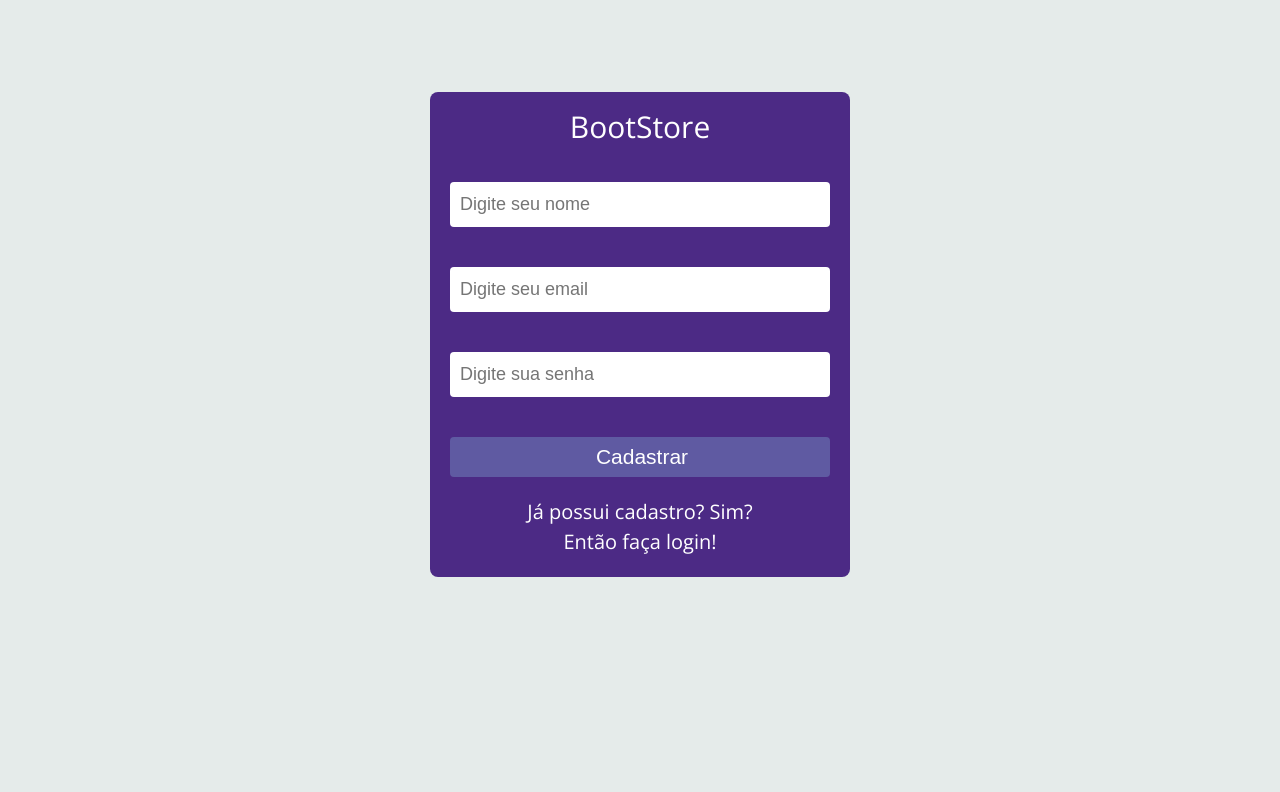
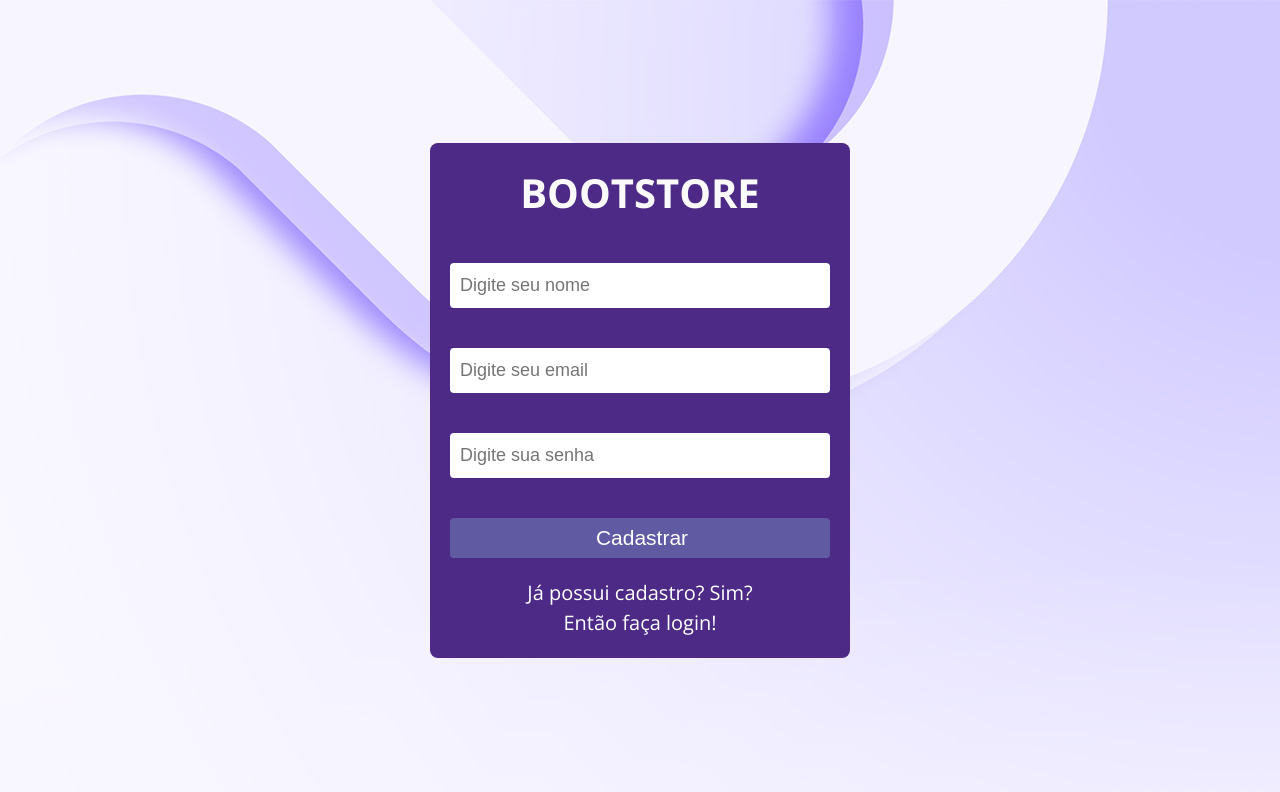
Before and after one commit to Ranbut/projeto15-boot_store-front, a React (Create React App) app: page /signup in a window 1280 px wide. Shown: the top 792 px of the page. Built offline with nearby package versions, Linux system fonts and the light colour scheme.

Commit message:
Fix: style and sweet alert

```diff
--- a/package.json
+++ b/package.json
@@ -16,7 +16,9 @@
     "react-router-dom": "^6.7.0",
     "react-scripts": "^5.0.1",
     "sort-by": "^1.2.0",
-    "styled-components": "^5.3.6"
+    "styled-components": "^5.3.6",
+    "sweetalert": "^2.1.2",
+    "sweetalert2": "^11.7.1"
   },
   "scripts": {
     "start": "react-scripts start",
--- a/src/App.js
+++ b/src/App.js
@@ -1,8 +1,8 @@
 import AuthProvider from "./contexts/AuthContext";
 import { BrowserRouter, Routes, Route } from "react-router-dom";
-import SignIn from "./components/SignIn";
+import SignIn from "./components/Auth/SignIn.js";
 import { GlobalStyle } from "./globalStyles";
-import SignUp from "./components/SignUp";
+import SignUp from "./components/Auth/SignUp.js";
 import Home from "./components/Home/Home.js";
 import Cart from "./components/Cart";
 import Checkout from './components/Checkout/Checkout.js'
--- a/src/components/SignIn.js
+++ b/src/components/Auth/SignIn.js
@@ -1,27 +1,52 @@
-import styled from "styled-components";
-import axios from "axios";
 import { useNavigate } from "react-router-dom";
 import { useContext, useState } from "react";
+import { AuthContext } from "../../contexts/AuthContext";
+import Swal from "sweetalert2";
+import {Container, Form, Input, Button, GoTo } from "./styles.js";
+import { signInPost } from "../../services/auth.js";
 
 export default function SignIn() {
     const navigate = useNavigate();
+    const { setToken, userInfo, setUserInfo } = useContext(AuthContext);
     const [formInfo, setFormInfo] = useState({ email: '', password: '' })
 
     function handleForm(e) {
         setFormInfo({ ...formInfo, [e.target.name]: e.target.value });
-        console.log(formInfo);
     }
 
     function handleSubmit(e) {
         e.preventDefault();
-        console.log(formInfo);
-        const promise = axios.post(`http://localhost:5000/signin`, ({ ...formInfo }));
-        promise.then((res) => {
-            navigate("/")
-        });
-        promise.catch((error) => {
+        signInPost(formInfo).then((res) => {
+            setToken(res.data.token);
+            setUserInfo(res.data.user);
+
+            Swal.fire({
+                title: `Olá, ${userInfo.name}!`,
+                icon: 'success',
+            });
+            navigate("/");
+        })
+        .catch((error) => {
             console.log(error);
-            alert("Tente novamente");
+
+            if (error.response.status === 401) {
+                Swal.fire({
+                    title: 'Erro!',
+                    text: 'Você não está autorizado a fazer login, verifique seus dados ou realize um cadastro.',
+                    icon: 'error',
+                    confirmButtonText: 'Ok'
+                });
+            };
+
+            if (error.response.status === 500) {
+                Swal.fire({
+                    title: 'Erro',
+                    text: 'Aconteceu algo errado no nosso servidor, tente novamente mais tarde!',
+                    icon: 'error',
+                    cancelButtonText: 'Ok',
+                });
+            };
+
         })
     }
     return (<>
@@ -55,59 +80,3 @@ export default function SignIn() {
         </Container>
     </>)
 }
-const Container = styled.div`
-    background-color: #e5ebea;
-    display: flex;
-    flex-direction: column;
-    align-items: center;
-    justify-content: center;
-    width: 100%;
-    height: 668px;
-    margin: 0 auto;
-    font-family: "Open sans", sans-serif;
-    a {
-        text-decoration: none;
-    }
-`
-const Form = styled.form`
-background-color: #4c2a85;
-border-radius: 8px;
-display: flex;
-flex-direction: column;
-h1{
-    font-size: 30px;
-    text-align: center;
-    margin-top: 20px;
-    margin-bottom: 20px;
-}
-`
-const Input = styled.input`
-border: none;
-border-radius: 4px;
-margin: 20px 20px;
-width: 380px;
-height: 45px;
-padding-left: 10px;
-font-size: 18px;
-color: #c6c6c6;
-`
-const Button = styled.button`
-background-color: #5f5aa2;
-    border: none;
-    border-radius: 4px;
-    width: 380px;
-    height: 40px;
-    padding-left: 10px;
-    font-size: 21px;
-    font-style: bold;
-    color: #fff;
-    line-height:35px;
-    margin: 20px 20px;
-`
-const GoTo = styled.p`
-color: #ffffff;
-text-align: center;
-font-size: 20px;
-line-height:30px;
-margin-bottom: 20px;
-`
--- /dev/null
+++ b/src/components/Auth/SignUp.js
@@ -0,0 +1,97 @@
+
+import { useNavigate } from "react-router-dom";
+import { useState } from "react";
+import Swal from "sweetalert2";
+import {Container, Form, Input, Button, GoTo } from "./styles.js";
+import { signUpPost } from "../../services/auth.js";
+
+export default function SignUp() {
+    const navigate = useNavigate();
+    const [formInfo, setFormInfo] = useState({ name: '', email: '', password: '' })
+
+    function handleForm(e) {
+        setFormInfo({ ...formInfo, [e.target.name]: e.target.value });
+    }
+
+    function handleSubmit(e) {
+        e.preventDefault();
+       signUpPost(formInfo).then((res) => {
+            Swal.fire({
+                title: 'Parabéns!',
+                text: 'Novo usuário cadastrado com sucesso!',
+                icon: 'success',
+                confirmButtonText: 'Ótimo! Quero fazer Login!',
+            });
+            navigate("/signin")
+        })
+        .catch((error) => {
+            console.log(error);
+
+            if (error.response.status === 400) {
+                Swal.fire({
+                    title: 'Erro!',
+                    text: 'Verifique se seus dados estão digitados corretamente e se a sua senha tem mais de 4 dígitos',
+                    icon: 'error',
+                    confirmButtonText: 'Ok'
+                });
+            };
+
+            if (error.response.status === 409) {
+                Swal.fire({
+                    title: 'Erro!',
+                    text: 'Verifique os dados cadastrados ou tente fazer login!',
+                    icon: 'error',
+                    confirmButtonText: 'Ok'
+                })
+            };
+
+            if (error.response.status === 500) {
+                Swal.fire({
+                    title: 'Erro!',
+                    text: 'Ocorreu um erro com o nosso servidor, tente novamente mais tarde',
+                    icon: 'error',
+                    confirmButtonText: 'Ok'
+                })
+            };
+        })
+    }
+    return (<>
+        <Container>
+            <Form onSubmit={handleSubmit}>
+                <h1>BootStore</h1>
+                <Input
+                    type="name"
+                    placeholder="Digite seu nome"
+                    name="name"
+                    onChange={handleForm}
+                    value={formInfo.name}
+                    focus
+                    required
+                />
+                <Input
+                    type="email"
+                    placeholder="Digite seu email"
+                    name="email"
+                    onChange={handleForm}
+                    value={formInfo.email}
+                    focus
+                    required
+                />
+                <Input
+                    type="password"
+                    placeholder="Digite sua senha"
+                    name="password"
+                    onChange={handleForm}
+                    value={formInfo.password}
+                    focus
+                    required
+                />
+                <Button type="submit">Cadastrar</Button>
+                <GoTo onClick={() => navigate("/signin")}>
+                    <p>Já possui cadastro? Sim? </p>
+                    <p>Então faça login!</p>
+                </GoTo>
+            </Form>
+        </Container>
+    </>)
+}
--- /dev/null
+++ b/src/components/Auth/styles.js
@@ -0,0 +1,64 @@
+import styled from "styled-components";
+import background from "../../assets/background.jpg"
+
+export const Container = styled.div`
+     background-image: url(${background});
+    padding: 125px 10%;
+    display: flex;
+    flex-direction: column;
+    align-items: center;
+    justify-content: center;
+    width: 100%;
+    height: 100vh;
+    margin: 0 auto;
+    font-family: "Open sans", sans-serif;
+    a {
+        text-decoration: none;
+    }
+`
+export const Form = styled.form`
+    background-color: #4c2a85;
+    border-radius: 8px;
+    display: flex;
+    flex-direction: column;
+
+    h1{
+        text-align: center;
+        font-family: "Open Sans";
+        font-weight: 700;
+        font-size: 2.5rem;
+        padding: 30px 20px;
+        text-transform: uppercase;
+        color: #fafafa;
+    }
+`
+export const Input = styled.input`
+    border: none;
+    border-radius: 4px;
+    margin: 20px 20px;
+    width: 380px;
+    height: 45px;
+    padding-left: 10px;
+    font-size: 18px;
+    color: #c6c6c6;
+`
+export const Button = styled.button`
+    background-color: #5f5aa2;
+    border: none;
+    border-radius: 4px;
+    width: 380px;
+    height: 40px;
+    padding-left: 10px;
+    font-size: 21px;
+    font-style: bold;
+    color: #fff;
+    line-height:35px;
+    margin: 20px 20px;
+`
+export const GoTo = styled.p`
+    color: #ffffff;
+    text-align: center;
+    font-size: 20px;
+    line-height: 30px;
+    margin-bottom: 20px;
+`
--- a/src/components/Carrosel/styles.js
+++ b/src/components/Carrosel/styles.js
@@ -2,8 +2,8 @@ import styled from "styled-components";
 
 export const Container = styled.div`
     border-radius: 16px;
-    justify-content: center
-    margin-top: 50px
+    justify-content: center;
+    margin-top: 50px;
     width: 80%;
     box-sizing: border-box;
 
--- a/src/components/SignUp.js
+++ /dev/null
@@ -1,127 +0,0 @@
-import styled from "styled-components";
-import axios from "axios";
-import { useNavigate } from "react-router-dom";
-import { AuthContext } from "../contexts/AuthContext";
-import { useContext, useState } from "react";
-
-export default function SignUp(){
-    const navigate = useNavigate();
-    const { token, setToken } = useContext(AuthContext);
-    const [formInfo, setFormInfo] = useState({ name: '', email: '', password: '' })
-
-    function handleForm(e) {
-        setFormInfo({ ...formInfo, [e.target.name]: e.target.value });
-        console.log(formInfo);
-    }
-
-    function handleSubmit(e) {
-        e.preventDefault();
-        console.log(formInfo);
-        const promise = axios.post(`http://localhost:5000/signup`, ({ ...formInfo }));
-        promise.then((res) => {
-            setToken(res.data.token);
-            alert("Cadastro realizado com sucesso!");
-            console.log(token);
-            navigate("/signup")
-        });
-        promise.catch((error) => {
-            console.log(error);
-            alert("Tente novamente");
-        })
-    }
-    return (<>
-        <Container>
-            <Form onSubmit={handleSubmit}>
-                <h1>BootStore</h1>
-                <Input
-                    type="name"
-                    placeholder="Digite seu nome"
-                    name="name"
-                    onChange={handleForm}
-                    value={formInfo.name}
-                    focus
-                    required
-                />
-                <Input
-                    type="email"
-                    placeholder="Digite seu email"
-                    name="email"
-                    onChange={handleForm}
-                    value={formInfo.email}
-                    focus
-                    required
-                />
-                <Input
-                    type="password"
-                    placeholder="Digite sua senha"
-                    name="password"
-                    onChange={handleForm}
-                    value={formInfo.password}
-                    focus
-                    required
-                />
-                <Button type="submit">Cadastrar</Button>
-                <GoTo onClick={() => navigate("/signin")}>
-                    <p>Já possui cadastro? Sim? </p>
-                    <p>Então faça login!</p>
-                </GoTo>
-            </Form>
-        </Container>
-    </>)
-}
-const Container = styled.div`
-    background-color: #e5ebea;
-    display: flex;
-    flex-direction: column;
-    align-items: center;
-    justify-content: center;
-    width: 100%;
-    height: 668px;
-    margin: 0 auto;
-    font-family: "Open sans", sans-serif;
-    a {
-        text-decoration: none;
-    }
-`
-const Form = styled.form`
-background-color: #4c2a85;
-border-radius: 8px;
-display: flex;
-flex-direction: column;
-h1{
-    font-size: 30px;
-    text-align: center;
-    margin-top: 20px;
-    margin-bottom: 20px;
-}
-`
-const Input = styled.input`
-border: none;
-border-radius: 4px;
-margin: 20px 20px;
-width: 380px;
-height: 45px;
-padding-left: 10px;
-font-size: 18px;
-color: #c6c6c6;
-`
-const Button = styled.button`
-background-color: #5f5aa2;
-    border: none;
-    border-radius: 4px;
-    width: 380px;
-    height: 40px;
-    padding-left: 10px;
-    font-size: 21px;
-    font-style: bold;
-    color: #fff;
-    line-height:35px;
-    margin: 20px 20px;
-`
-const GoTo = styled.p`
-color: #ffffff;
-text-align: center;
-font-size: 20px;
-line-height:30px;
-margin-bottom: 20px;
-`
--- a/src/contexts/AuthContext.js
+++ b/src/contexts/AuthContext.js
@@ -6,9 +6,10 @@ export default function AuthProvider ({ children }) {
     const [token, setToken] = useState("");
     const [price, setPrice] = useState(0);
     const [items, setItems] = useState([]);
+    const [userInfo, setUserInfo] = useState([]);
 
     return (
-        <AuthContext.Provider value={{token, setToken, price, setPrice, items, setItems}}>
+        <AuthContext.Provider value={{token, setToken, price, setPrice, items, setItems, userInfo, setUserInfo}}>
             {children}
         </AuthContext.Provider>
     )
--- /dev/null
+++ b/src/services/auth.js
@@ -0,0 +1,13 @@
+import axios from "axios";
+
+export const REACT_APP_API_URL = "http://localhost:5000";
+
+export function signUpPost(formInfo){
+    const promise = axios.post(`${REACT_APP_API_URL}/signup`, ({ ...formInfo }));
+    return promise;
+};
+
+export function signInPost(formInfo){
+    const promise = axios.post(`${REACT_APP_API_URL}/signin`, ({ ...formInfo }));
+    return promise;
+}
```
Also changed, not shown: 1 other file (tests, documents, lock files or other folders).
